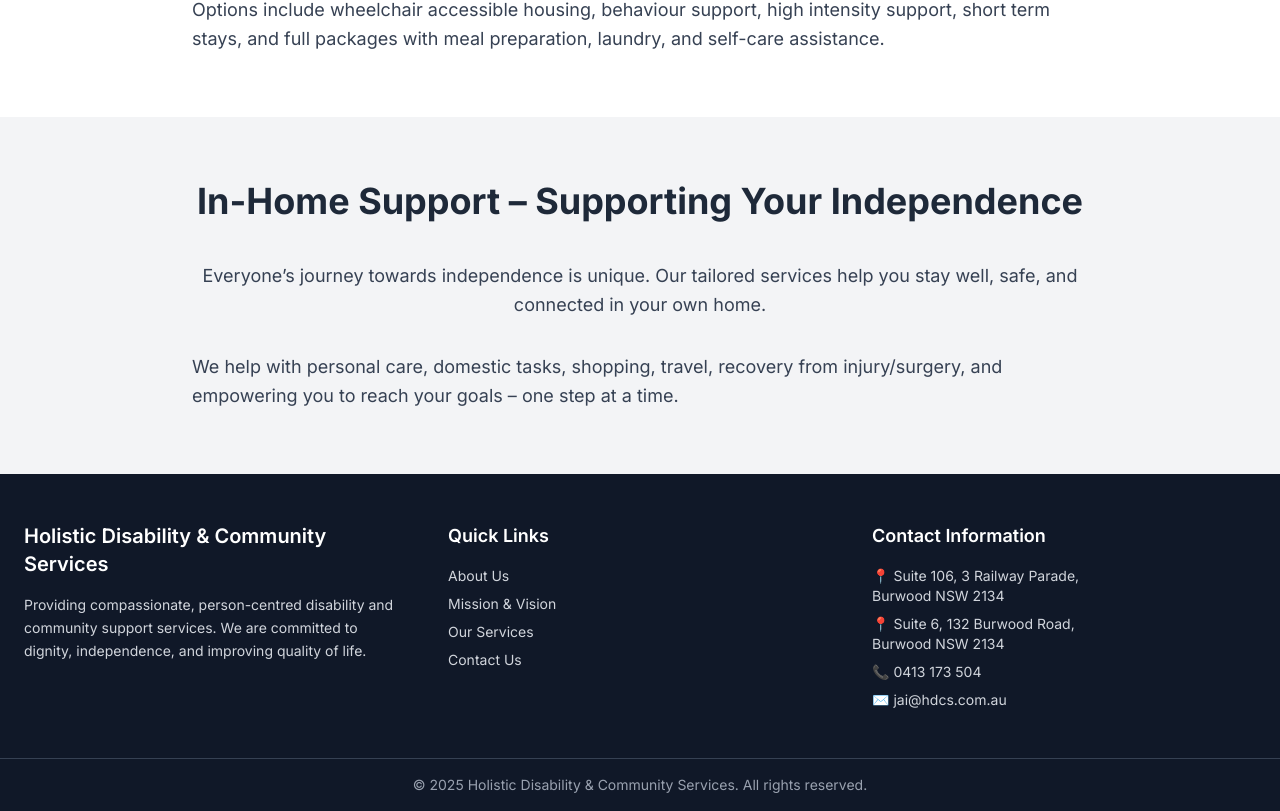
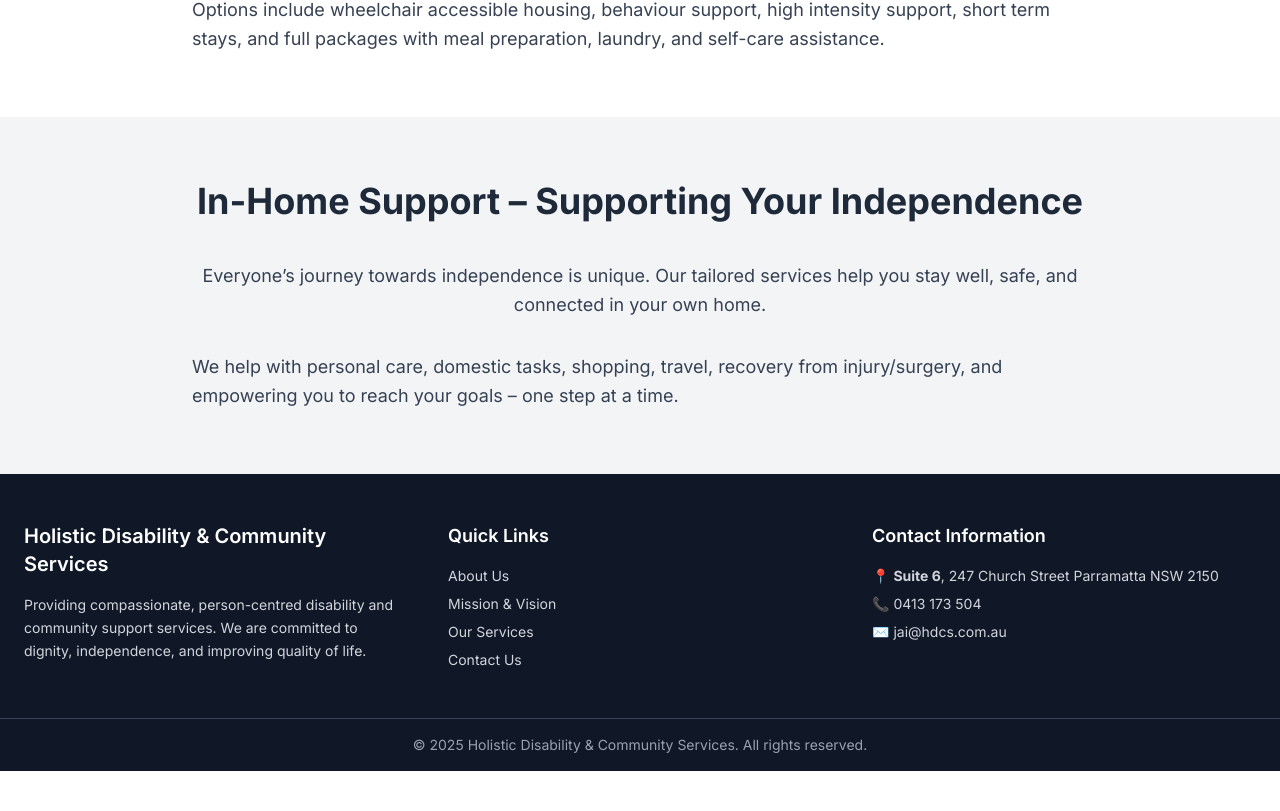
Before and after one commit to Abhayshah020/hdcs, a Next.js app: page / in a window 1280 px wide. Shown: the part 3466-4277 px from the top of the page. After the commit the page ends 4237 px from the top, so only its background shows below. Built offline with nearby package versions, Linux system fonts and the light colour scheme.

Commit message:
completed the website contact info/details

```diff
--- a/app/contact/page.tsx
+++ b/app/contact/page.tsx
@@ -39,12 +39,7 @@ export default function Contact() {
 
                             <div className="space-y-4 text-gray-800">
                                 <p>
-                                    📍 <strong>Suite 106</strong>, 3 Railway Parade,<br />
-                                    Burwood NSW 2134
-                                </p>
-                                <p>
-                                    📍 <strong>Suite 6</strong>, 132 Burwood Road,<br />
-                                    Burwood NSW 2134
+                                    📍 <strong>Suite 6</strong>, 247 Church Street Parramatta NSW 2150
                                 </p>
                                 <p>
                                     📞{" "}
--- a/components/footer.tsx
+++ b/components/footer.tsx
@@ -55,12 +55,7 @@ export default function Footer() {
                         Contact Information
                     </h4>
                     <p className="text-sm mb-2">
-                        📍 Suite 106, 3 Railway Parade,<br />
-                        Burwood NSW 2134
-                    </p>
-                    <p className="text-sm mb-2">
-                        📍 Suite 6, 132 Burwood Road,<br />
-                        Burwood NSW 2134
+                        📍 <strong>Suite 6</strong>, 247 Church Street Parramatta NSW 2150
                     </p>
                     <p className="text-sm mb-2">
                         📞 <a href="tel:0413173504" className="hover:text-teal-400 transition">0413 173 504</a>
```
